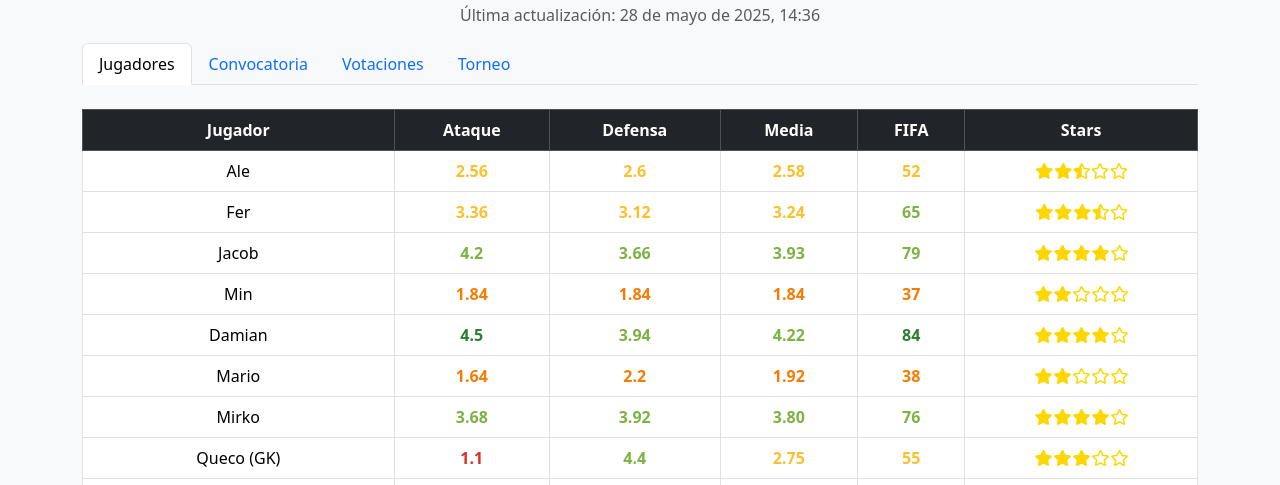
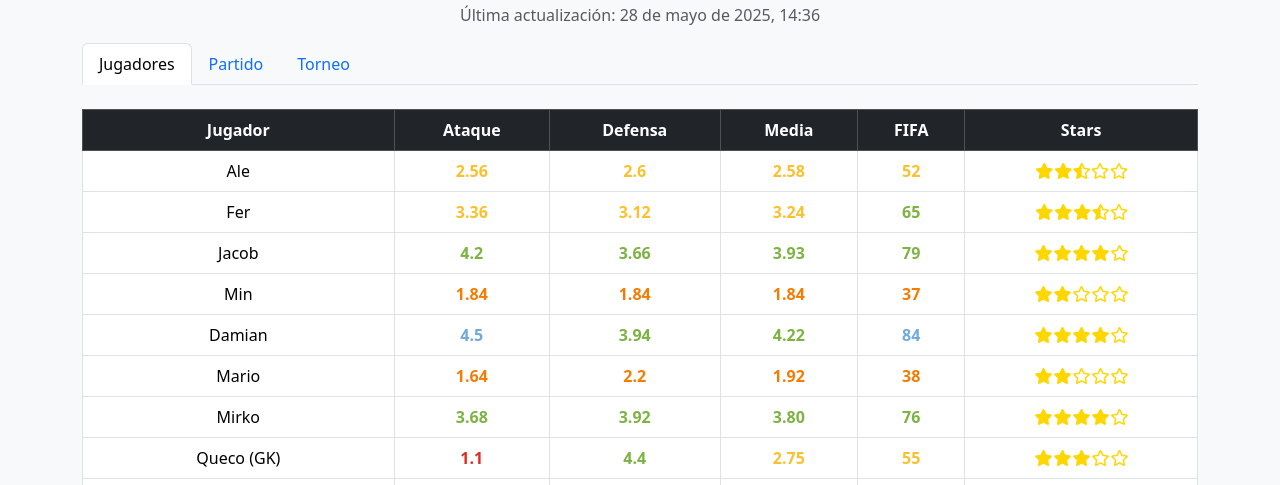
Before and after one commit to fer-irec/Solar-football, a plain HTML site: page index.html in a window 1280 px wide. Shown: the part 293-778 px from the top of the page. Drawn offline with nearby package versions, Linux system fonts and the light colour scheme.

Commit message:
Update index.html

```diff
--- a/index.html
+++ b/index.html
@@ -2,7 +2,7 @@
 <html lang="es">
 <head>
   <meta charset="UTF-8">
-  <title>Jugadores Solar football</title>
+  <title>SOLAR football</title>
   <meta name="viewport" content="width=device-width, initial-scale=1">
   <link href="https://cdn.jsdelivr.net/npm/bootstrap@5.3.3/dist/css/bootstrap.min.css" rel="stylesheet">
   <link rel="stylesheet" href="https://cdnjs.cloudflare.com/ajax/libs/font-awesome/5.15.4/css/all.min.css">
@@ -11,7 +11,7 @@
     .valor-naranja { color: #f57c00; font-weight: bold; }
     .valor-amarillo { color: #fbc02d; font-weight: bold; }
     .valor-verde-claro { color: #7cb342; font-weight: bold; }
-    .valor-verde-oscuro { color: #2e7d32; font-weight: bold; }
+    .valor-verde-oscuro { color: #72a8da; font-weight: bold; }
     .fifa-stars i { color: gold; margin-left: 1px; }
     .circle {
       width: 15px;
@@ -46,10 +46,7 @@
       <a class="nav-link active" data-bs-toggle="tab" href="#jugadores">Jugadores</a>
     </li>
     <li class="nav-item">
-      <a class="nav-link" data-bs-toggle="tab" href="#convocatoria">Convocatoria</a>
-    </li>
-    <li class="nav-item">
-      <a class="nav-link" data-bs-toggle="tab" href="#votaciones">Votaciones</a>
+      <a class="nav-link" data-bs-toggle="tab" href="#convocatoria">Partido</a>
     </li>
     <li class="nav-item">
       <a class="nav-link" data-bs-toggle="tab" href="#torneo">Torneo</a>
@@ -77,12 +74,6 @@
       <form id="form-asistencia" class="mb-3 row row-cols-2"></form>
       <button class="btn btn-primary mb-4" id="generar-equipos" disabled>Generar Equipos</button>
       <div id="resultado-equipos" class="row"></div>
-    </div>
-
-    <div class="tab-pane fade" id="votaciones">
-      <form id="form-votaciones" class="row g-3"></form>
-      <div id="votacion-resultado" class="mt-4"></div>
-      <button class="btn btn-success mt-3" id="guardar-votaciones">Guardar Votos</button>
     </div>
 
     <div class="tab-pane fade" id="torneo">
```
